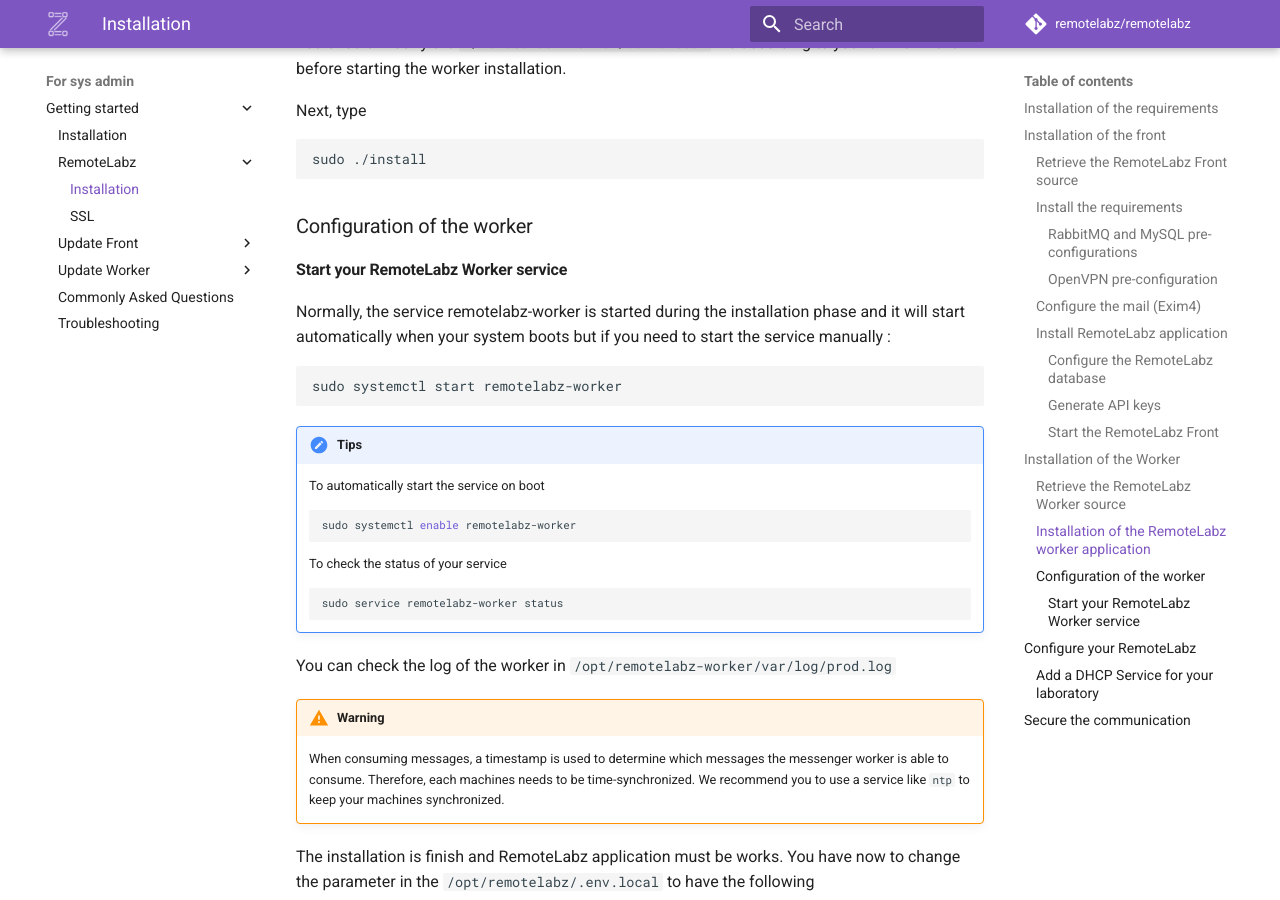
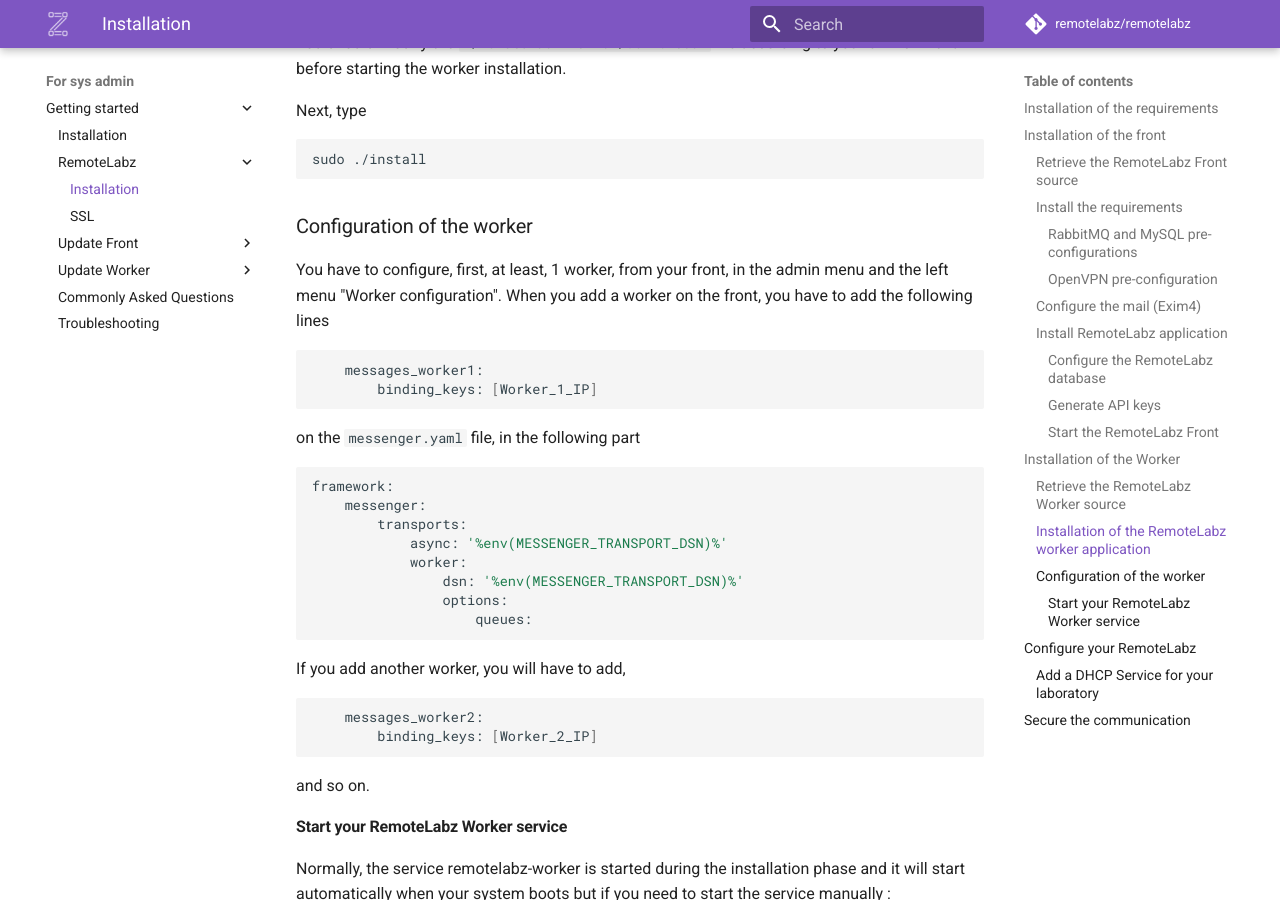
Before and after one commit to remotelabz/remotelabz-docs, an MkDocs documentation site: the page built from docs/administrators/getting-started/ubuntu-standalone.md, in a window 1280 px wide and 900 px high, scrolled down 5653 px. Built offline with MkDocs 1.6.1 and Material for MkDocs 9.7.7, drawn with Linux system fonts in a browser that asks for light colours; comment, search, counter and statistics services are not loaded.

Commit message:
Update for 2.5.0

````diff
--- a/docs/administrators/getting-started/ubuntu-standalone.md
+++ b/docs/administrators/getting-started/ubuntu-standalone.md
@@ -217,6 +217,29 @@ Next, type
 sudo ./install
 ```
 ### Configuration of the worker
+You have to configure, first, at least, 1 worker, from your front, in the admin menu and the left menu "Worker configuration".  When you add a worker on the front, you have to add the following lines
+```bash
+    messages_worker1:
+        binding_keys: [Worker_1_IP]
+```
+on the `messenger.yaml` file, in the following part
+```bash
+framework:
+    messenger:
+        transports:
+            async: '%env(MESSENGER_TRANSPORT_DSN)%'
+            worker:
+                dsn: '%env(MESSENGER_TRANSPORT_DSN)%'
+                options:
+                    queues:
+```
+
+If you add another worker, you will have to add,
+```bash
+    messages_worker2:
+        binding_keys: [Worker_2_IP]
+```
+and so on.
 
 #### Start your RemoteLabz Worker service
 Normally, the service remotelabz-worker is started during the installation phase and it will start automatically when your system boots but if you need to start the service manually :
@@ -255,6 +278,7 @@ sudo chown -R www-data:www-data var
 ```
 
 ## Configure your RemoteLabz
+
 ### Add a DHCP Service for your laboratory
 In the device list, you will find a device with the name "Migration". This container will be used to configure a new container, called "Service" to provide a DHCP service to your laboratory. Each laboratory has its DHCP service and its network so the RemoteLabz needs to configure this generic container to offer IP on the right network. For each lab, if you add the DHCP service container, it will be configured with the IP : IP_Gateway - 1. For example, if your attributed network is 10.10.10.0/27, your gateway will be 10.10.10.30 and you DHCP service container will have the IP 10.10.10.29 .
 
````
Also changed, not shown: docs/administrators/getting-started/commonly-asked-questions.md (+5 -0 lines), docs/administrators/getting-started/ubuntu-front-update.md (+8 -0 lines), docs/administrators/getting-started/ubuntu-front.md (+1 -3 lines), docs/administrators/getting-started/ubuntu-worker-update.md (+19 -0 lines).
